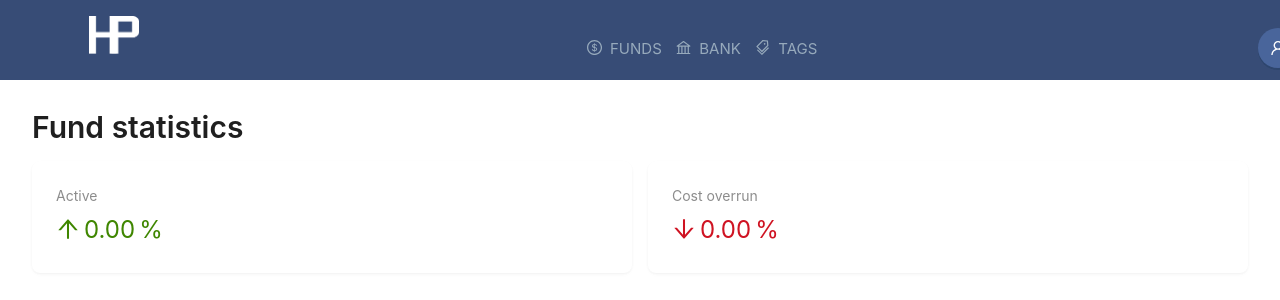
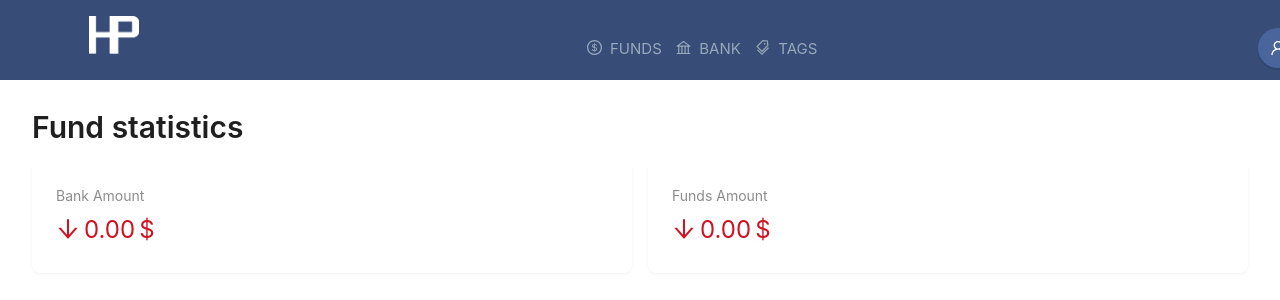
Before and after one commit to Nuta88/react-happy-pig, a React (Create React App) app: page / in a window 1280 px wide. Both pictures are taken after typing "Sample", "Sample123" into the empty fields and a click on the button "Submit". Shown: the top 300 px of the page. Built offline with nearby package versions, Linux system fonts and the light colour scheme; no server answers.

Commit message:
HP-109: Add statistic query (#36)

```diff
--- a/dev-tools/docker/docker-compose.yml
+++ b/dev-tools/docker/docker-compose.yml
@@ -25,7 +25,7 @@ services:
     links:
       - db
   app-ui:
-    image: avagner/react-happy-pig:latest
+    image: avagner/react-happy-pig:develop
     container_name: happy-pig-ui
     environment:
       - REACT_APP_BASE_URL=http://localhost:8080/api
--- a/src/constants/apiUrls.ts
+++ b/src/constants/apiUrls.ts
@@ -17,6 +17,9 @@ export const apiUrls = {
     root: '/tags',
     rootWithId: (id: string) => `/tags/${id}`,
     associations: '/tags/associations'
+  },
+  statistics: {
+    root: '/statistics'
   }
 };
 
--- a/src/pages/Home/hooks/useFundsStatistic.ts
+++ /dev/null
@@ -1,17 +0,0 @@
-import { useFetchFundsQuery } from '../../../services/funds';
-
-interface IUpdateFund {
-  overrunFunds: number;
-  activeFunds: number
-}
-
-export const useFundsStatistic = (): IUpdateFund => {
-  const { data: funds = [] } = useFetchFundsQuery(undefined, { refetchOnMountOrArgChange: true });
-  const overrunFunds = funds.length ? (funds.filter(f => (f.currentAmount ?? 0) < 0).length / funds.length) * 100 : 0;
-  const activeFunds = funds.length ? (funds.filter(f => f.expenses.length).length / funds.length) * 100 : 0;
-
-  return {
-    overrunFunds,
-    activeFunds
-  };
-};
--- /dev/null
+++ b/src/pages/Statistics/hooks/useFundsStatistic.ts
@@ -0,0 +1,16 @@
+import { useFetchStatisticsQuery } from '../../../services/statistics';
+import { convertToCurrency } from '../../../utils/fund';
+
+interface IUpdateFund {
+  fundsSum: number;
+  bankAmount: number
+}
+
+export const useFundsStatistic = (): IUpdateFund => {
+  const { data: { bankAmount, fundsCurrentAmountSum } = {} } = useFetchStatisticsQuery(undefined, { refetchOnMountOrArgChange: true });
+
+  return {
+    bankAmount: convertToCurrency(bankAmount),
+    fundsSum: convertToCurrency(fundsCurrentAmountSum)
+  };
+};
--- a/src/pages/Home/index.tsx
+++ b/src/pages/Statistics/index.tsx
@@ -10,8 +10,8 @@ const HomeStyled = styled.div`
   margin: 2rem auto;
 `;
 
-const Home = (): JSX.Element => {
-  const { activeFunds, overrunFunds } = useFundsStatistic();
+const Statistics = (): JSX.Element => {
+  const { bankAmount, fundsSum } = useFundsStatistic();
 
   return (
     <HomeStyled>
@@ -20,24 +20,24 @@ const Home = (): JSX.Element => {
         <Col span={12}>
           <Card bordered={false}>
             <Statistic
-              title="Active"
-              value={activeFunds}
+              title="Bank Amount"
+              value={bankAmount}
               precision={2}
-              valueStyle={{ color: colors.success }}
-              prefix={<ArrowUpIcon />}
-              suffix="%"
+              valueStyle={{ color: bankAmount > 0 ? colors.success : colors.error }}
+              prefix={bankAmount > 0 ? <ArrowUpIcon /> : <ArrowDownIcon />}
+              suffix="$"
             />
           </Card>
         </Col>
         <Col span={12}>
           <Card bordered={false}>
             <Statistic
-              title="Cost overrun"
-              value={overrunFunds}
+              title="Funds Amount"
+              value={fundsSum}
               precision={2}
-              valueStyle={{ color: colors.error }}
-              prefix={<ArrowDownIcon />}
-              suffix="%"
+              valueStyle={{ color: bankAmount > fundsSum ? colors.success : colors.error }}
+              prefix={bankAmount > fundsSum ? <ArrowUpIcon /> : <ArrowDownIcon />}
+              suffix="$"
             />
           </Card>
         </Col>
@@ -46,4 +46,4 @@ const Home = (): JSX.Element => {
   );
 };
 
-export default Home;
+export default Statistics;
--- a/src/routes/index.tsx
+++ b/src/routes/index.tsx
@@ -8,7 +8,7 @@ const FundDetail = lazy(async (): Promise<{ readonly default: () => JSX.Element
 const Bank = lazy(async (): Promise<{ readonly default: () => JSX.Element }> => await import('../pages/Bank'));
 const Login = lazy(async (): Promise<{ readonly default: () => JSX.Element }> => await import('../pages/Login'));
 const Register = lazy(async (): Promise<{ readonly default: () => JSX.Element }> => await import('../pages/Register'));
-const Home = lazy(async (): Promise<{ readonly default: () => JSX.Element }> => await import('../pages/Home'));
+const Statistics = lazy(async (): Promise<{ readonly default: () => JSX.Element }> => await import('../pages/Statistics'));
 const Tag = lazy(async (): Promise<{ readonly default: () => JSX.Element }> => await import('../pages/Tag'));
 const Expenses = lazy(async (): Promise<{ readonly default: () => JSX.Element }> => await import('../pages/Expenses'));
 
@@ -19,7 +19,7 @@ const routers = createBrowserRouter([
     children: [
       {
         path: '/',
-        element: <Home />
+        element: <Statistics />
       },
       {
         path: 'funds',
--- a/src/services/api.ts
+++ b/src/services/api.ts
@@ -13,7 +13,8 @@ const api = createApi({
     'Expenses',
     'Bank',
     'Tags',
-    'TagAssociations'
+    'TagAssociations',
+    'Statistics'
   ],
   endpoints: () => ({})
 });
--- /dev/null
+++ b/src/services/statistics.ts
@@ -0,0 +1,19 @@
+import { apiUrls } from '../constants/apiUrls';
+
+import api from './api';
+
+const statisticApi = api.injectEndpoints({
+  endpoints: builder => ({
+    fetchStatistics: builder.query<any, Record<string, any> | undefined>({
+      query: params => ({
+        url: apiUrls.statistics.root,
+        params
+      }),
+      providesTags: [ 'Statistics' ]
+    })
+  })
+});
+
+export const {
+  useFetchStatisticsQuery
+} = statisticApi;
```
